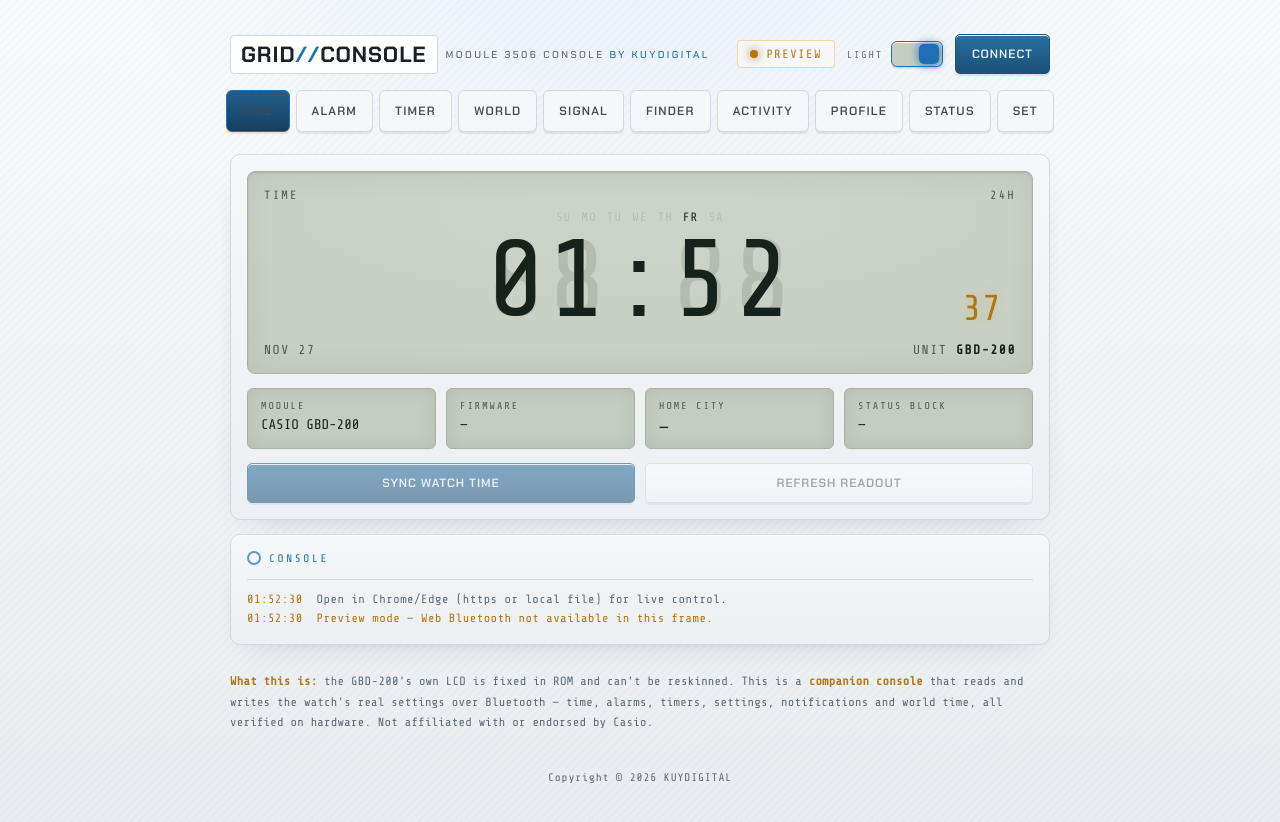
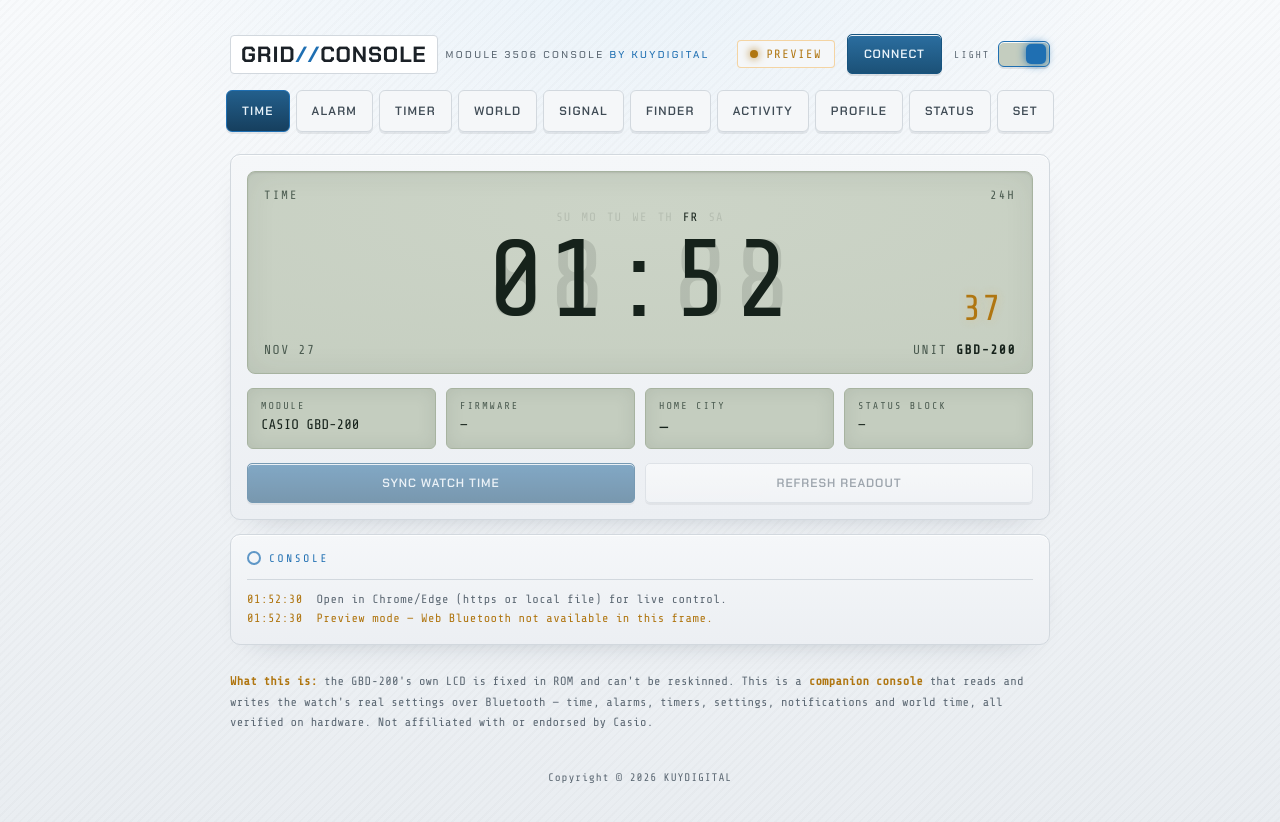
Before and after one commit to kuydigital/gbd200-grid, a plain HTML site: page index.html in a window 1280 px wide. Both pictures are taken after a click on the button "Toggle light mode". Drawn offline with nearby package versions, Linux system fonts and the light colour scheme.

Commit message:
Light theme fixes: readable active tab + slider beside Connect
- Restore the active tab's light label on its dark-blue fill (the
  light-mode .tab color override out-specified the selected-tab rule,
  making the active tab text dark-on-dark). Add a higher-specificity
  rule for .tab[aria-selected="true"].
- Move the theme slider after the Connect button so they share a line
  (it had wrapped onto the status-pill line).

Co-Authored-By: Claude Opus 4.8 <noreply@anthropic.com>

```diff
--- a/index.html
+++ b/index.html
@@ -46,6 +46,7 @@
     background: linear-gradient(180deg, var(--resin-1), #eceff3);
     box-shadow: inset 0 1px 0 rgba(255,255,255,0.85), 0 12px 32px -24px rgba(20,35,55,0.4); }
   :root[data-theme="light"] .tab { color: #3f4b55; box-shadow: 0 2px 0 rgba(20,30,45,0.08); }
+  :root[data-theme="light"] .tab[aria-selected="true"] { color: #eaf4fb; }   /* keep the active tab's label light on its dark-blue fill */
   :root[data-theme="light"] .status { background: rgba(255,255,255,0.96); box-shadow: 0 6px 22px rgba(25,40,60,0.18); }
   /* positive-LCD surface tweaks (borders/shadows/segment glows assume a dark screen by default) */
   :root[data-theme="light"] .lcd { border-color: #a7b3a0; box-shadow: inset 0 0 30px rgba(40,55,45,0.08), inset 0 1px 2px rgba(0,0,0,0.10); }
@@ -268,8 +269,8 @@
     <span class="brand"><span class="mark">GRID<b>//</b>CONSOLE</span><span class="tag">Module 3506 Console <span class="by">by KUYDIGITAL</span></span></span>
     <div class="spacer"></div>
     <div class="chip" id="chip" data-mode="offline"><span class="dot"></span><span id="chipText">Offline</span></div>
+    <button id="connectBtn" class="primary">Connect</button>
     <div class="themebar"><span class="themelab">Light</span><button class="sw" id="themeSw" aria-pressed="false" aria-label="Toggle light mode" title="Light / dark theme"></button></div>
-    <button id="connectBtn" class="primary">Connect</button>
   </div>
 
   <div class="tabs" role="tablist" id="tabs">
```
